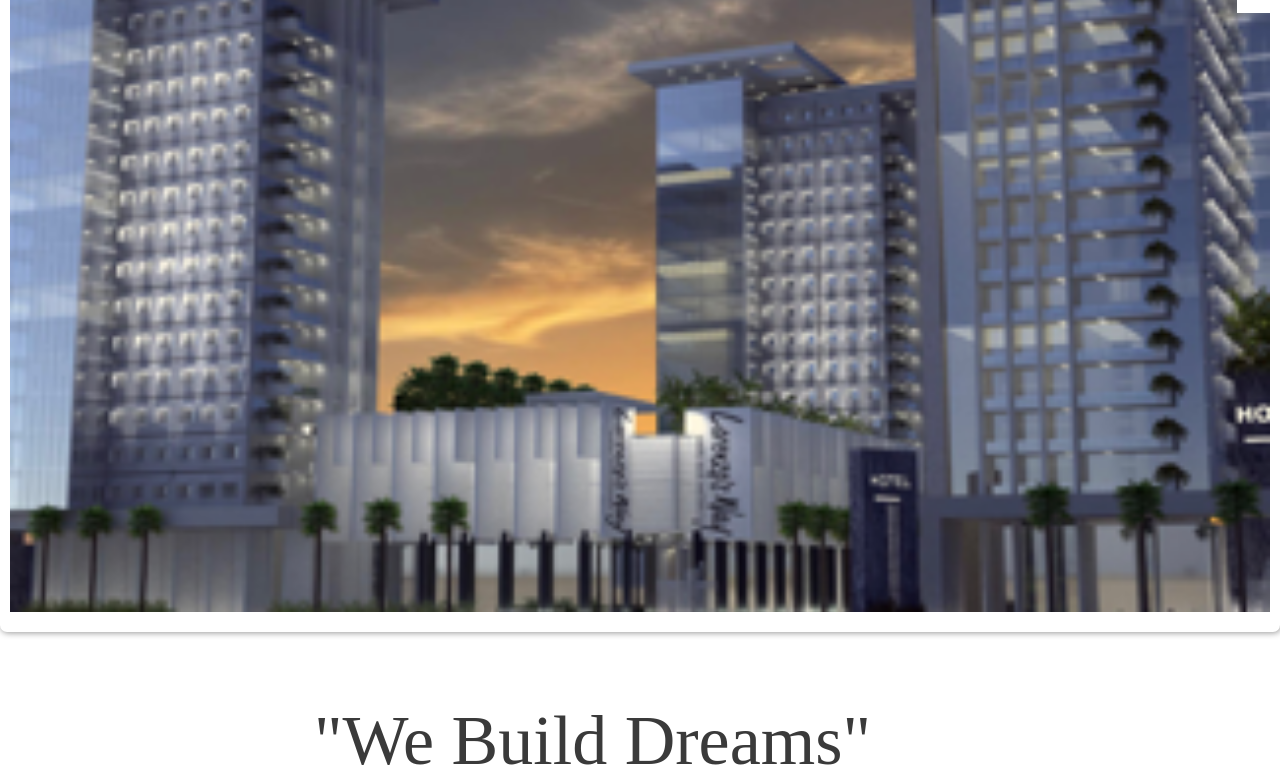
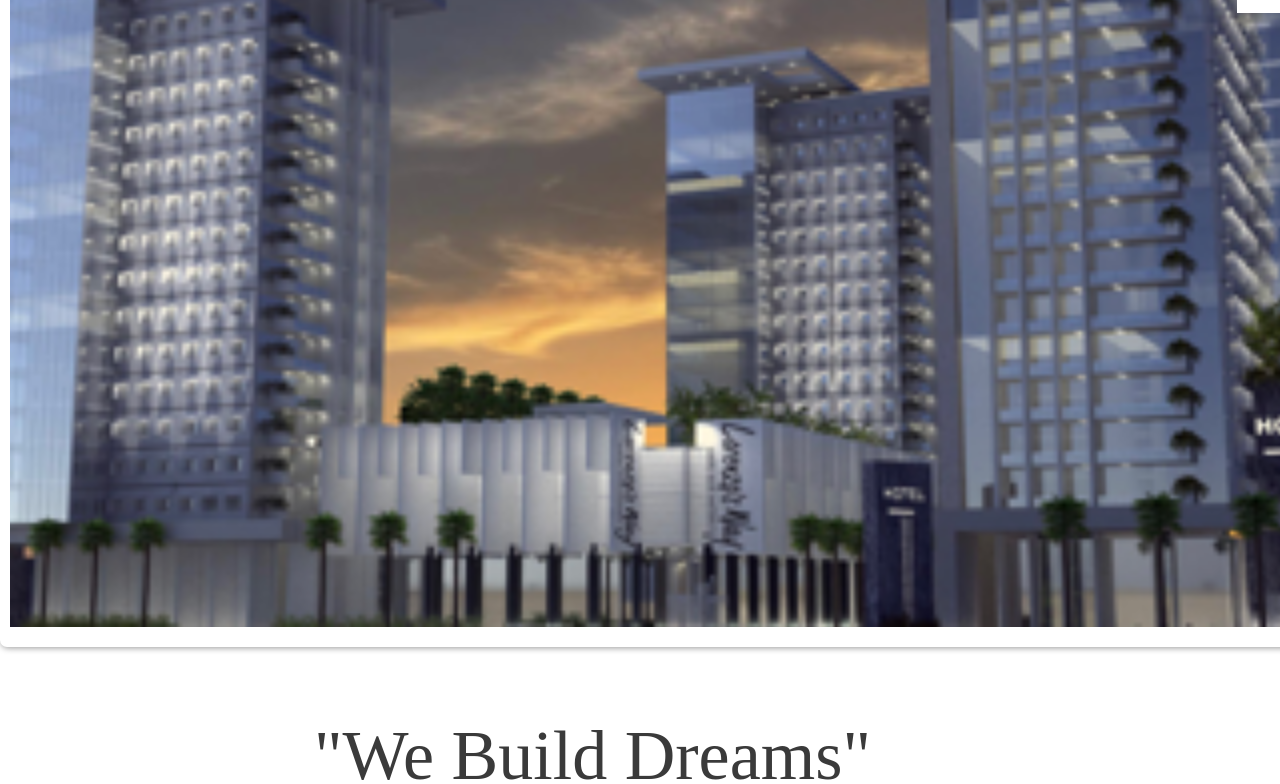
Before and after one commit to raihandevelopers/DAAD-International, a plain HTML site: page index.html in a window 1280 px wide. Shown: the part 523-1307 px from the top of the page. Drawn offline with nearby package versions, Linux system fonts and the light colour scheme; a web font is replaced by a local one.

Commit message:
Update style.css

```diff
--- a/css/style.css
+++ b/css/style.css
@@ -1213,7 +1213,7 @@ video{
     display: inline-block;
     padding: 10px 10px 20px;
     background: #fff;
-    height: 100nh;
+    width: 100%;
     margin-top: 30px;
     overflow: hidden;
     border-radius: 7px;
```
